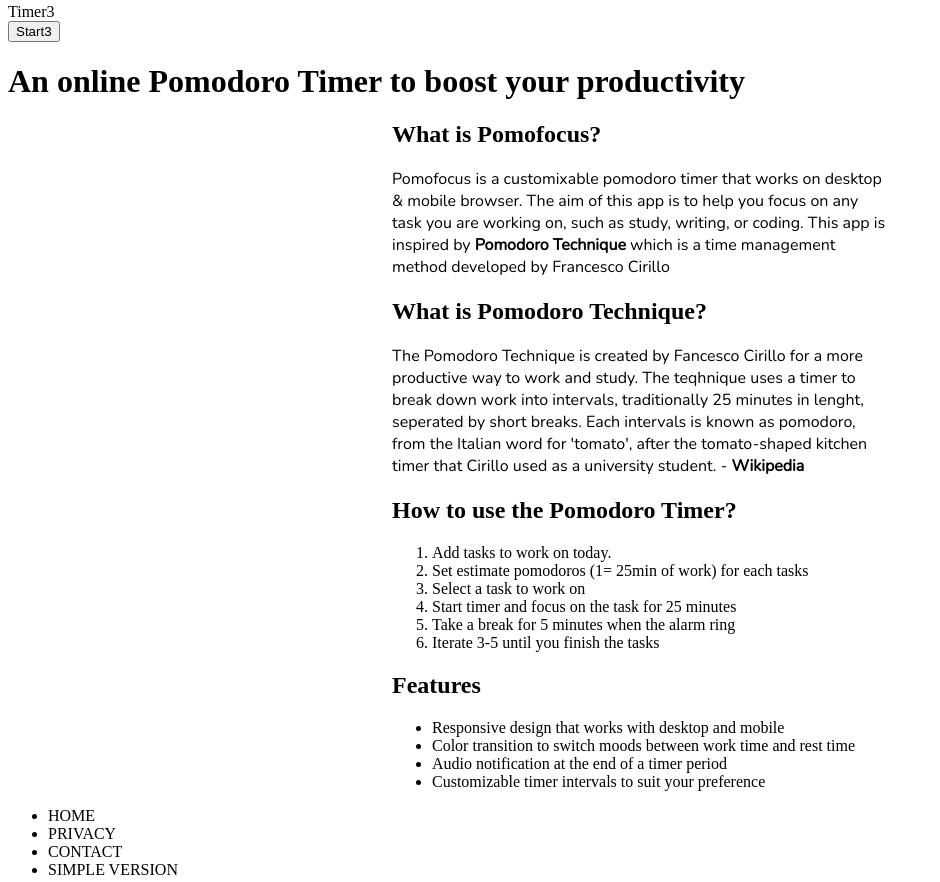
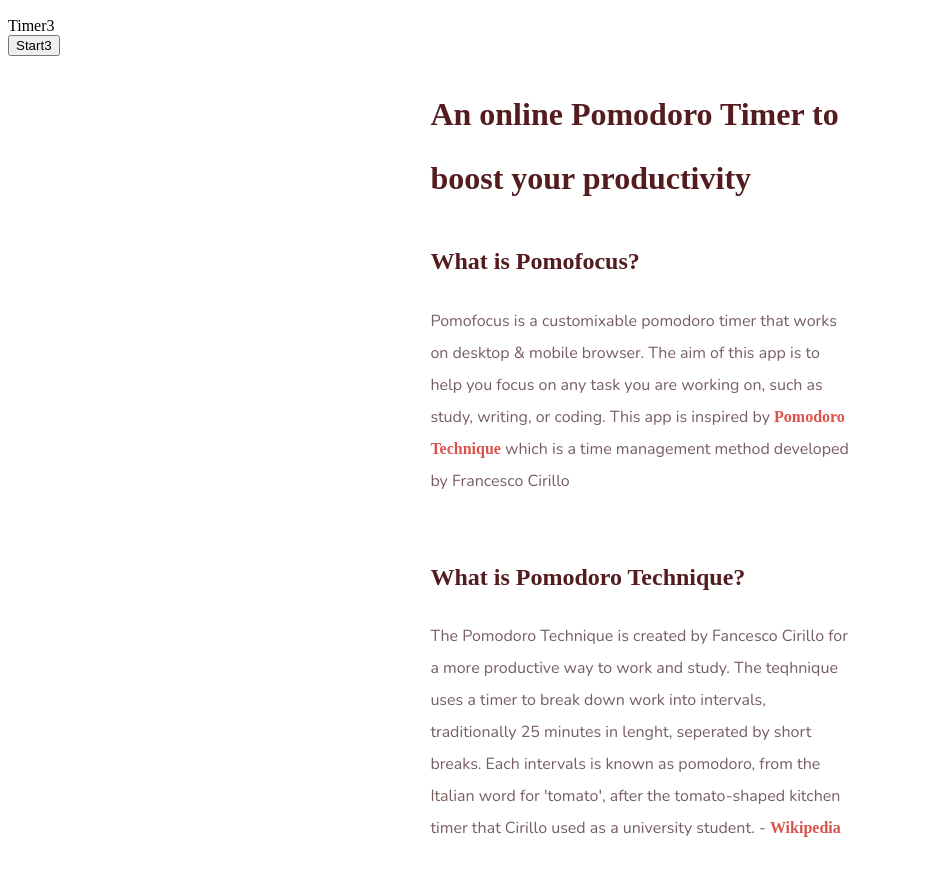
Before and after one commit to julieringaas/recreate-this, a plain HTML site: page index.html in a window 1280 px wide. Shown: the part 666-1548 px from the top of the page, without its empty margins (0-940 px from the left). Drawn offline with nearby package versions, Linux system fonts and the light colour scheme.

Commit message:
stylet body

```diff
--- a/index.html
+++ b/index.html
@@ -37,8 +37,9 @@
       <button id="Start3">Start3</button>
     </div>
   </div>
+  <section>
     <h1>An online Pomodoro Timer to boost your productivity</h1>
-    <section>
+
       <h2>What is Pomofocus?</h2>
       <p>
         Pomofocus is a customixable pomodoro timer that works on desktop &
--- a/style.css
+++ b/style.css
@@ -2,11 +2,6 @@
 @import url("https://fonts.googleapis.com/css2?family=Nunito:ital,wght@0,200;0,300;1,300&display=swap");
 html {
   font-family: "Arial Rounded MT Bold";
-}
-
-p {
-  font-family: "Nunito", sans-serif;
-  font-weight: 400;
 }
 
 /*Navbar*/
@@ -18,7 +13,7 @@
   gap: 1rem;
   margin: 30vw;
   margin-top: 0px;
-  background-color: rosybrown;
+  background-color: #db524d;
   align-content: center;
 }
 
@@ -26,7 +21,48 @@
   flex: auto;
 }
 
+/*body*/
 section {
-  margin-left: 30vw;
-  margin-right: 30vw;
+  margin-left: 33vw;
+  margin-right: 33vw;
+  margin-bottom: 7vh;
+  line-height: 2;
 }
+
+h1,
+h2 {
+  color: hsl(357, 50%, 22%);
+}
+
+h1 {
+  font-size: 2rem;
+}
+
+p {
+  font-family: "Nunito", sans-serif;
+  font-weight: 400;
+  color: hsl(357, 12%, 42%);
+}
+
+ul {
+  line-height: 2;
+  list-style: none;
+}
+
+ul li::before {
+  content: "\2022";
+  color: #db524d;
+  font-weight: bold;
+  display: inline-block;
+  width: 1em;
+  margin-left: -2em;
+}
+
+ol {
+  line-height: 2;
+}
+
+strong {
+  font-family: "Arial Rounded MT Bold";
+  color: #db524d;
+}
```
